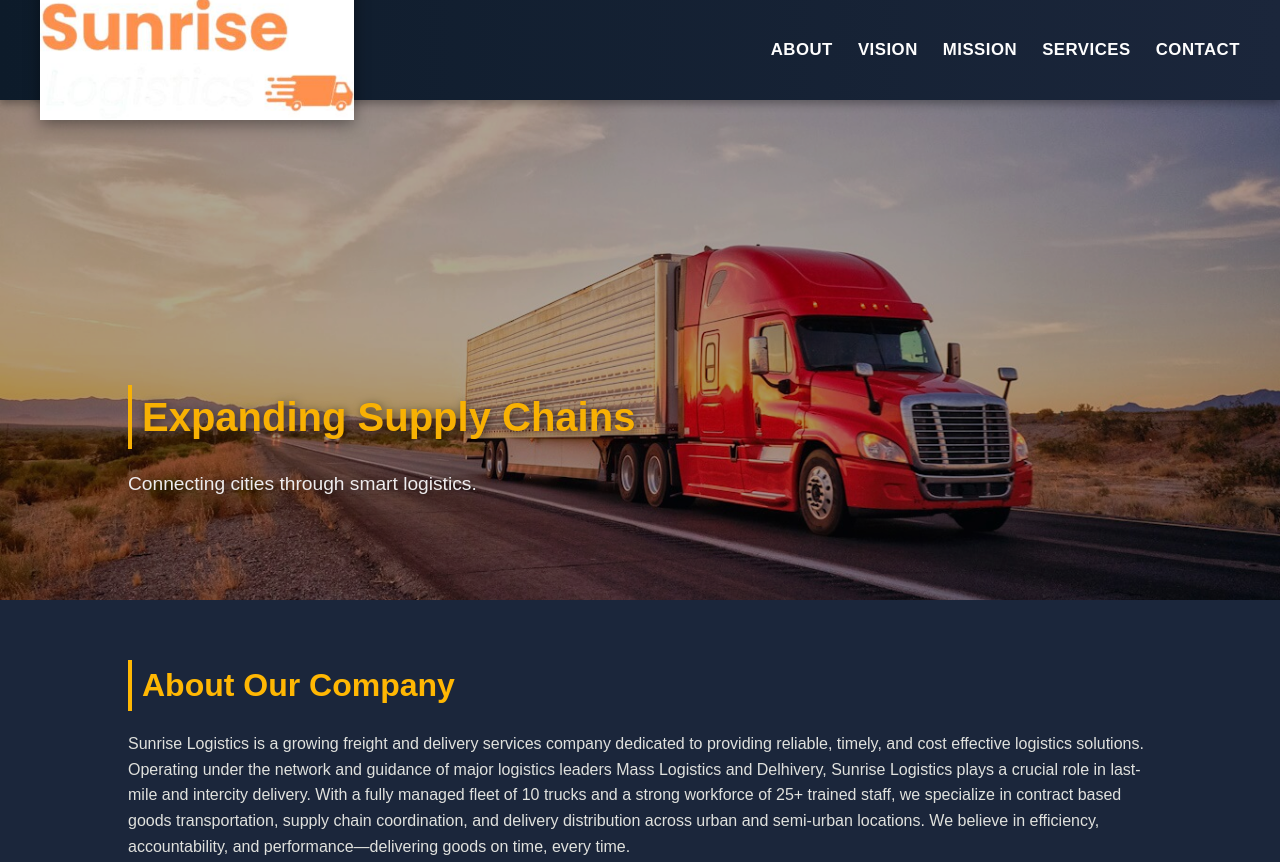
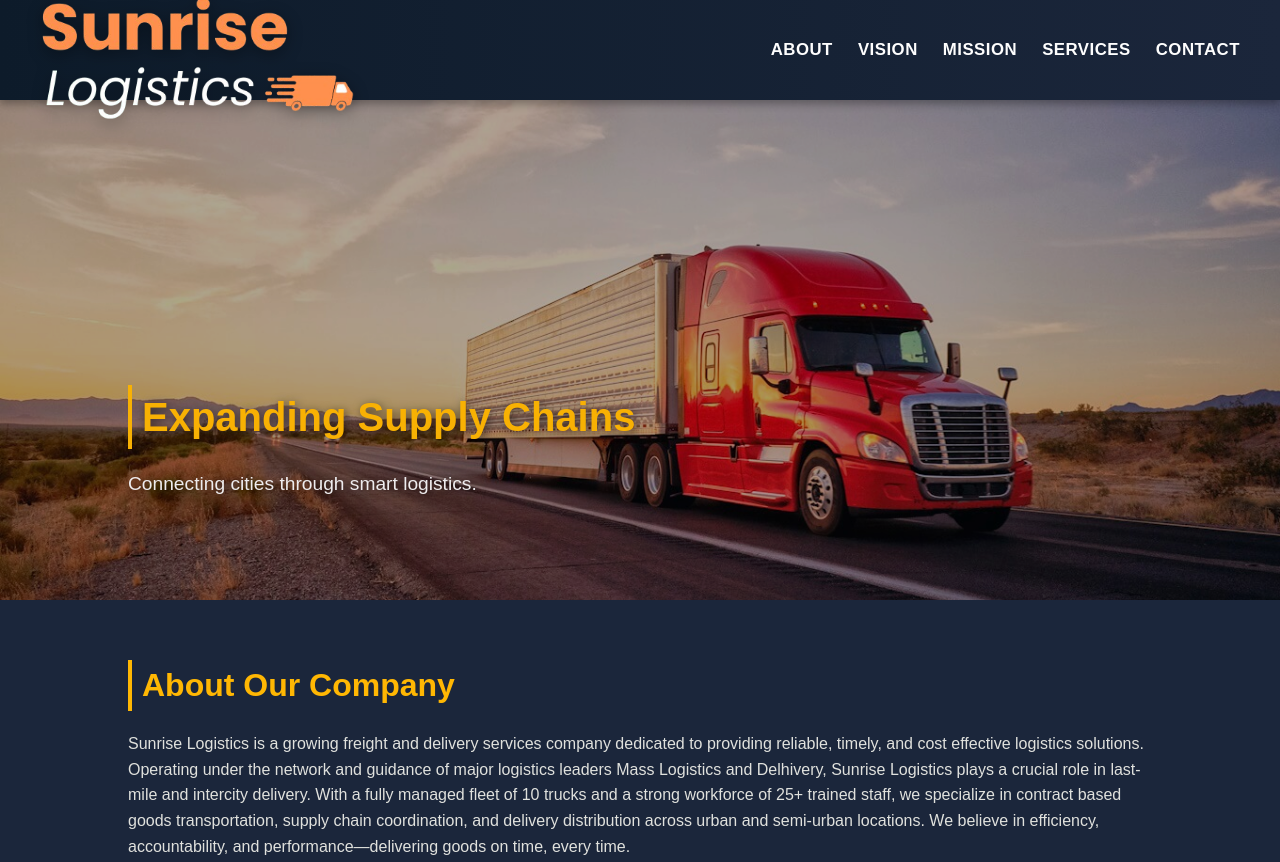
Before and after one commit to Lakshaya7/SunriseLogistics, a plain HTML site: page index.html in a window 1280 px wide. Shown: the top 862 px of the page. Drawn offline with Linux system fonts and the light colour scheme.

Commit message:
Update index.html

```diff
--- a/index.html
+++ b/index.html
@@ -11,7 +11,7 @@
   <!-- Navigation Bar -->
   <header>
   <!-- Company Logo on Top Left -->
-  <img src="logo.jpg" alt="Sunrise Logistics Logo" class="company-logo">
+  <img src="image-removebg-preview.png" alt="Sunrise Logistics Logo" class="company-logo">
 
   <!-- Navigation -->
   <nav>
```
